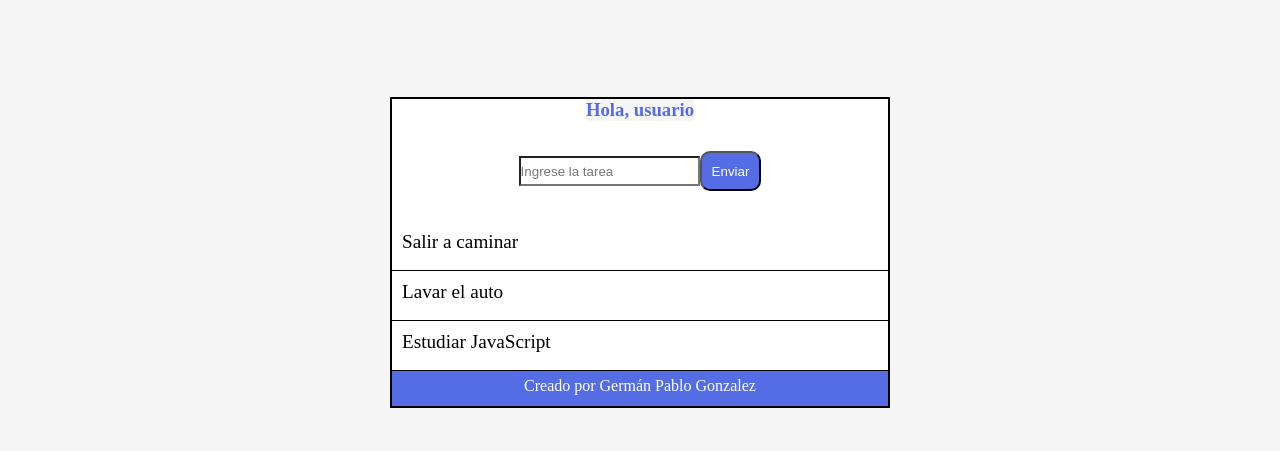
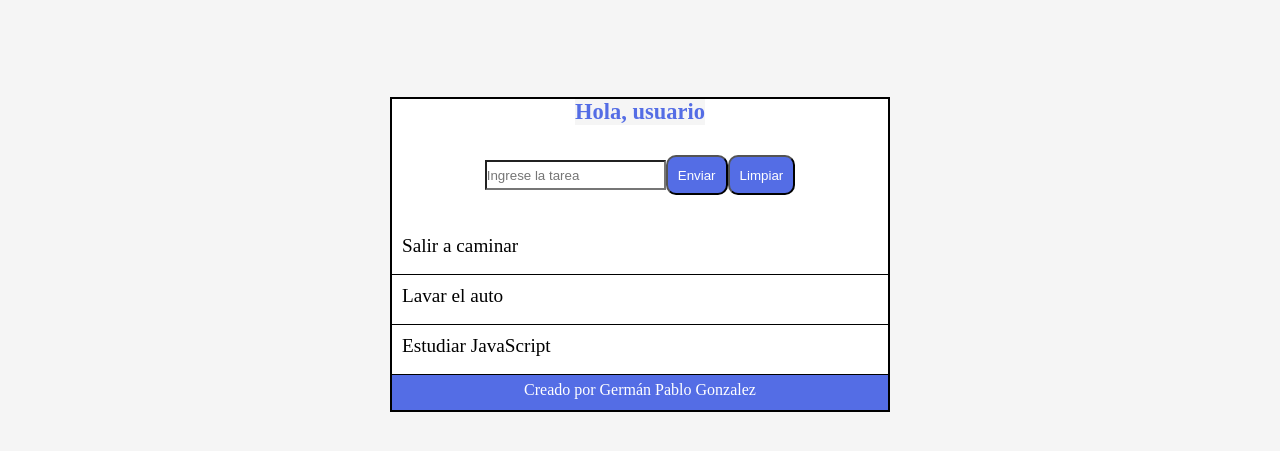
Before and after one commit to germanpgonzalez/to-do-list, a plain HTML site: page index.html in a window 1280 px wide. Shown: the part 83-534 px from the top of the page. Drawn offline with Linux system fonts and the light colour scheme.

Commit message:
Agregando botones y estilos

```diff
--- a/index.html
+++ b/index.html
@@ -20,7 +20,8 @@
 
         <div class="input">
             <input type="text" class="input-text" placeholder="Ingrese la tarea"></input>
-            <input type="button" class="btn"value="Enviar">
+            <input type="button" class="btn btn-enviar" value="Enviar">
+            <input type="button" class="btn btn-limpiar" value="Limpiar">
         </div>
 
         <div class="list">
--- a/style.css
+++ b/style.css
@@ -29,6 +29,7 @@
     margin: 0 auto;
     max-width: auto;
     color: #546de5;
+    font-size: 1.2rem;
 }
 
 
@@ -38,6 +39,7 @@
     background-color: white;
     display: flex;
     align-items: center;
+    flex-direction: row;
 }
 
 .input .input-text {
```
